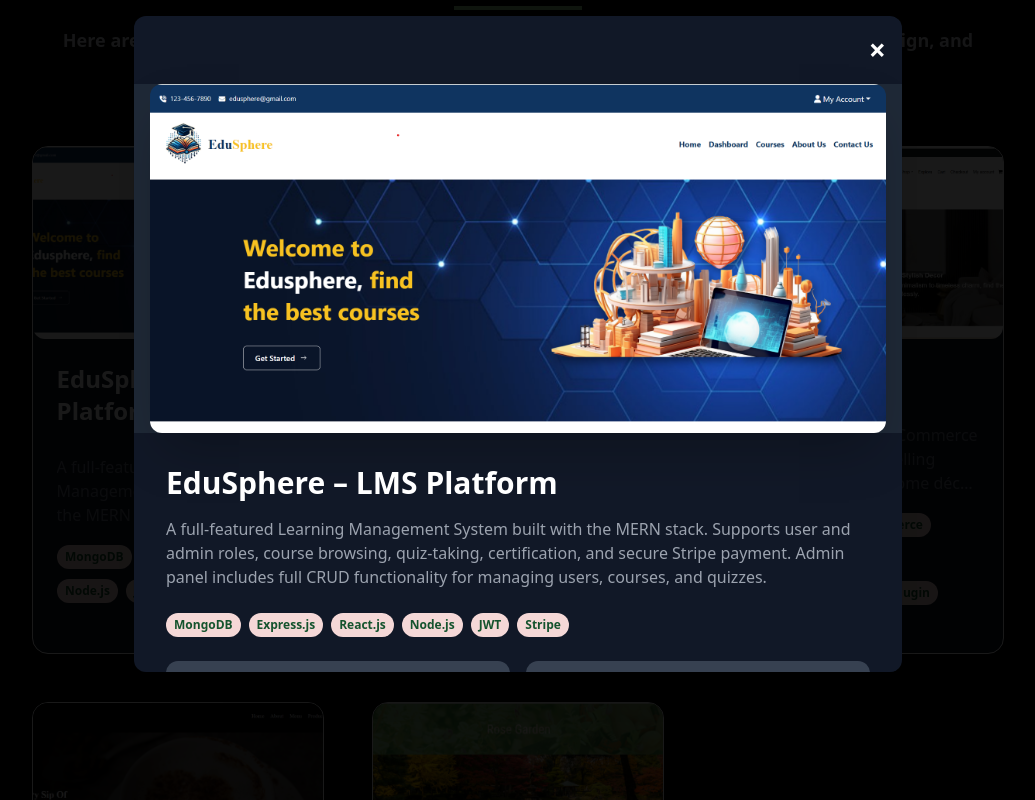
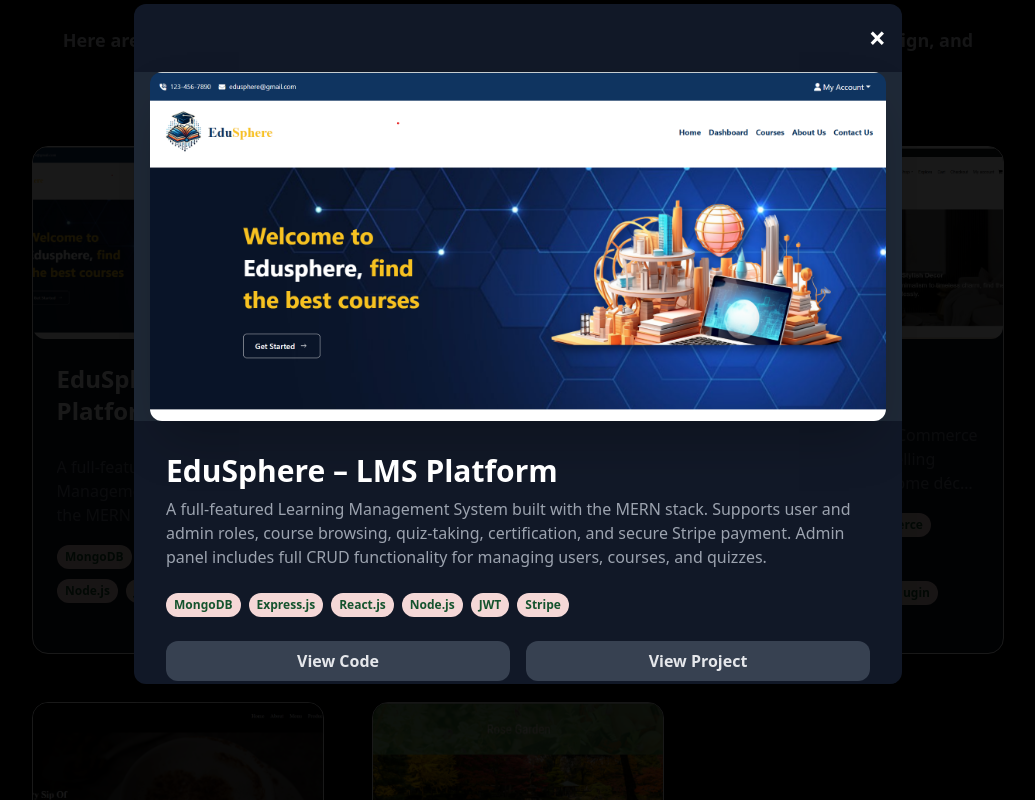
Before and after one commit to Rajni287213/Portfolio, a React (Vite) app: page / in a window 1280 px wide. Both pictures are taken after a click on the element 299 px from the left and 2260 px from the top of the page. Shown: the part 1860-2660 px from the top of the page, without its empty margins (122-1157 px from the left). Built offline with nearby package versions, Linux system fonts and the light colour scheme.

Commit message:
css changes

```diff
--- a/src/Components/Project/Project.jsx
+++ b/src/Components/Project/Project.jsx
@@ -68,7 +68,7 @@ function Project() {
 
       {/* pop up model container */}
       {selectedProject && (
-        <div className="fixed inset-0 z-50 flex items justify-center bg-black bg-opacity-90 p-4">
+        <div className="fixed inset-0 z-50 flex items justify-center bg-black bg-opacity-90 p-1">
           <div className="bg-gray-900 rounded-xl shadow-2xl lg:w-full w-[90%] max-w-3xl mb-28 overflow-hidden relative">
             <div className="flex justify-end p-4">
               <button
@@ -82,13 +82,14 @@ function Project() {
             <div className="flex flex-col">
               <div className="w-full flex justify-center bg-gray-800 px-4">
                 <img
+                onClick={() => window.open(selectedProject.webapp, "_blank")}
                   src={selectedProject.image}
                   alt={selectedProject.title}
                   className="lg:w-full w-[95%] object-contain rounded-xl shadow-2xl"
                 />
               </div>
               <div className="lg:p-8 p-6">
-                <h3 className="lg:text-3xl font-bold text-white mb-4 text-md">
+                <h3 className="lg:text-3xl font-bold text-white mb-2 text-md">
                   {selectedProject.title}
                 </h3>
                 <p className="text-gray-400 mb-6 lg:text-base text-xs">
```
